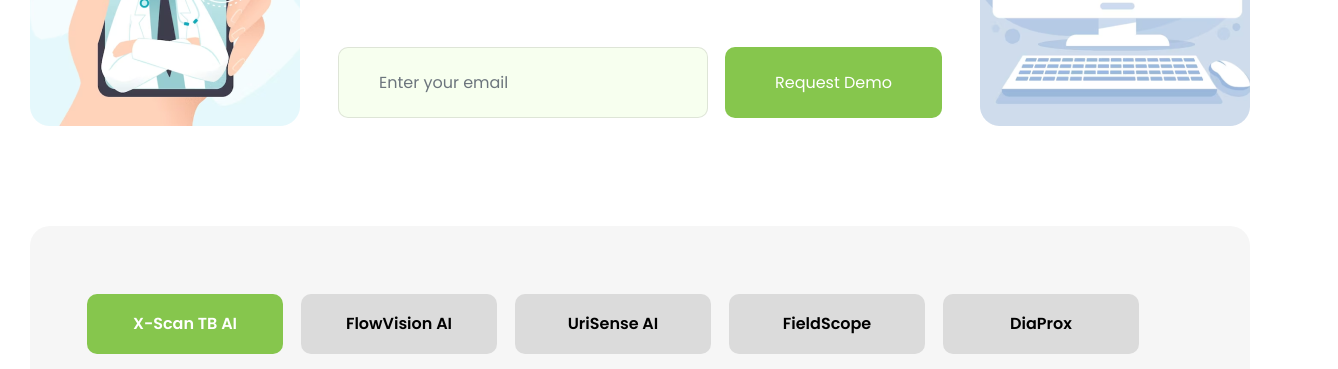
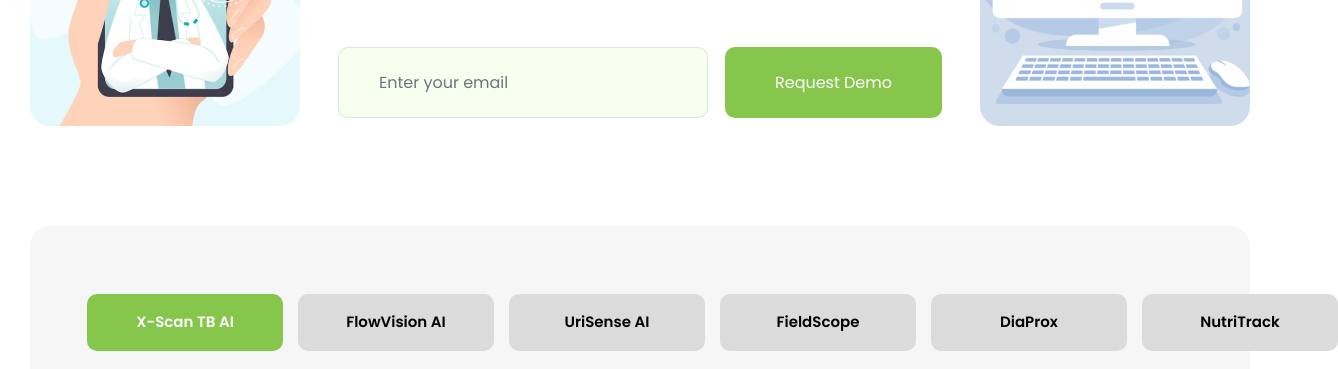
Before and after one commit to shubham-alemeno/pallinos, a plain HTML site: page index.html in a window 1280 px wide. Shown: the part 396-765 px from the top of the page, 1338 px wide, since content can reach past the window. Drawn offline with nearby package versions, Linux system fonts and the light colour scheme.

Commit message:
added changes to btn row flow to fix the ui bug

```diff
--- a/static/css/style.css
+++ b/static/css/style.css
@@ -130,10 +130,10 @@ border: 0px solid white;
 .btnRow{
 
     display: flex !important;
-    flex-wrap: wrap;
-    gap:18px;
+
+    gap:15px;
     margin-left:57px ;
-    margin-right:57px ;
+    margin-right:50px ;
     margin-bottom: 80px;
 
 }
@@ -174,8 +174,8 @@ border: 0px solid white;
     font-weight: bolder;
     width: 196px;
     background: #DBDBDB;
-    font-size: 16px;
-    padding: 18px 18px;
+    font-size: 15px;
+    padding: 17px 17px;
     border: 0px solid white;
     border-radius: 10px;
 }
```
